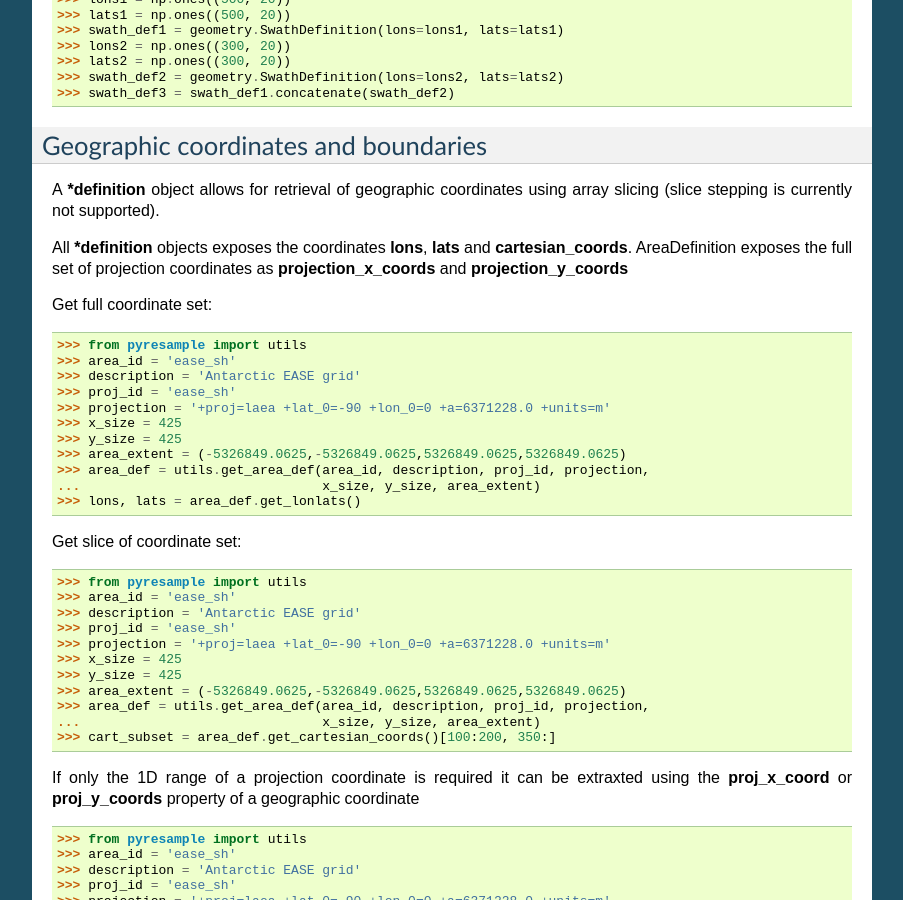
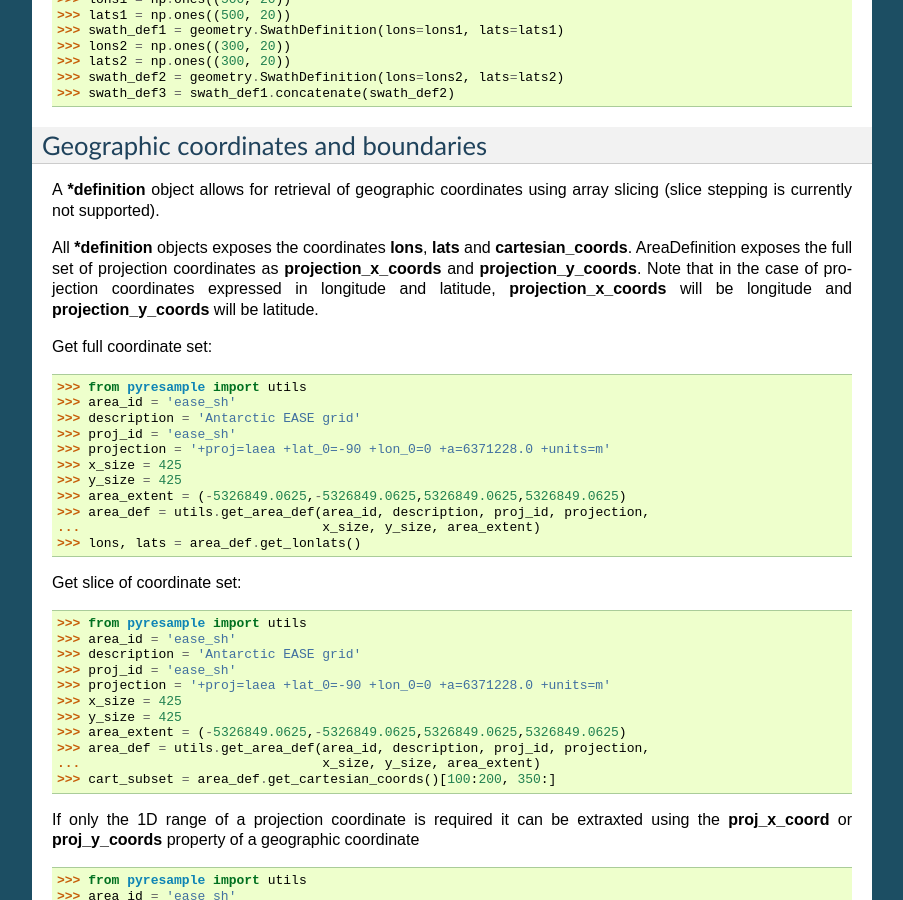
Before and after one commit to pytroll/pyresample, a Sphinx documentation site: the page built from docs/source/geo_def.rst, in a window 1280 px wide and 900 px high, scrolled down 4031 px. Shown: the whole window, without its empty margins (198-1101 px from the left). Built offline with Sphinx 7.4.7, drawn with Linux system fonts in a browser that asks for light colours.

Commit message:
Explain that x/y can be lon/lat

```diff
--- a/docs/source/geo_def.rst
+++ b/docs/source/geo_def.rst
@@ -268,7 +268,11 @@ Geographic coordinates and boundaries
 A ***definition** object allows for retrieval of geographic coordinates using array slicing (slice stepping is currently not supported).
 
 All ***definition** objects exposes the coordinates **lons**, **lats** and **cartesian_coords**.
-AreaDefinition exposes the full set of projection coordinates as **projection_x_coords** and **projection_y_coords**
+AreaDefinition exposes the full set of projection coordinates as
+**projection_x_coords** and **projection_y_coords**. Note that in the case of
+projection coordinates expressed in longitude and latitude,
+**projection_x_coords** will be longitude and **projection_y_coords** will be
+latitude.
 
 Get full coordinate set:
 
```
